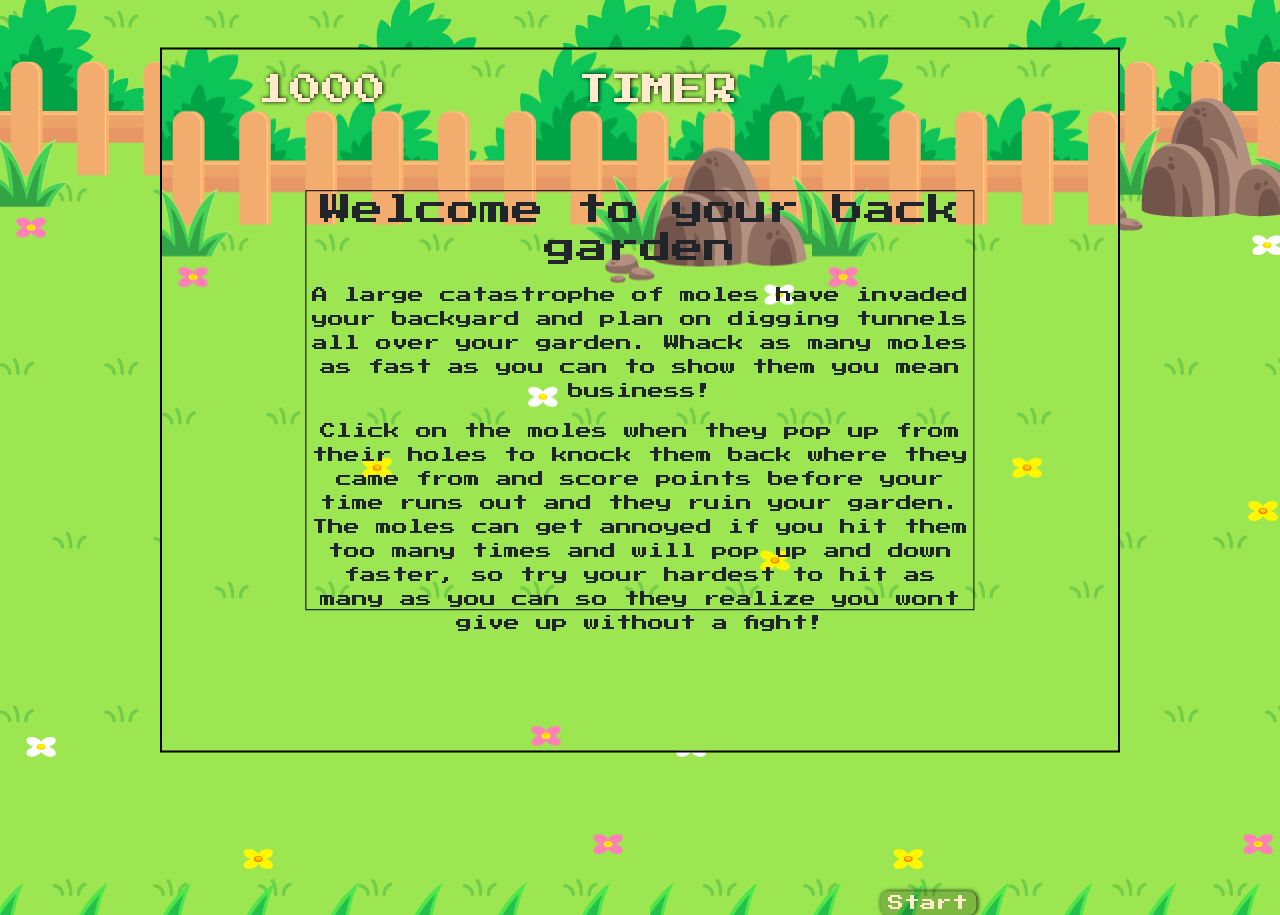
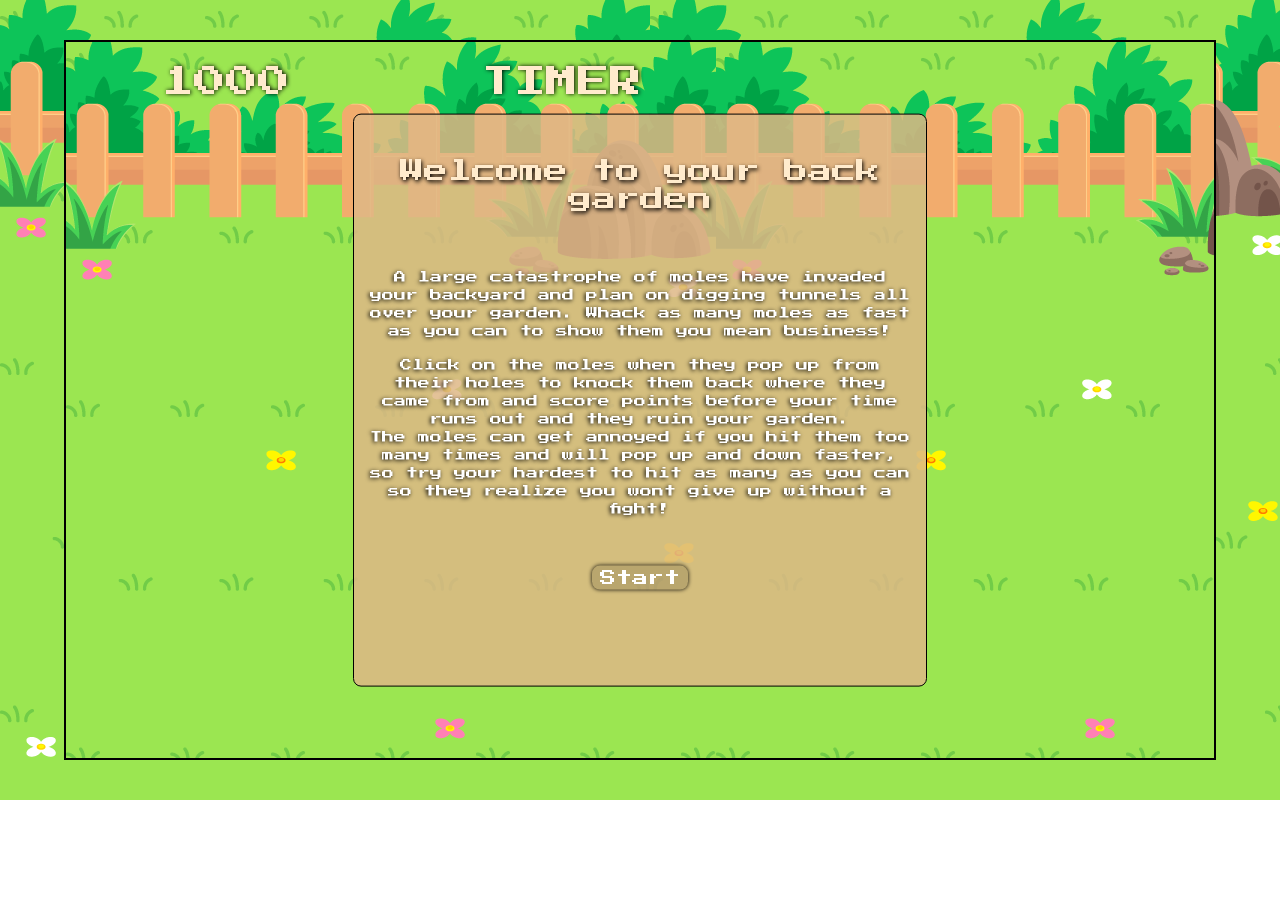
Before and after one commit to bozy15/ms2-whacka-mole, a plain HTML site: page index.html in a window 1280 px wide. After the commit the page ends 800 px from the top, so only its background shows below. Drawn offline with nearby package versions, Linux system fonts and the light colour scheme.

Commit message:
Add a class to the .game-card-info to hide the section

```diff
--- a/assets/css/style.css
+++ b/assets/css/style.css
@@ -17,11 +17,15 @@ body {
   background-image: url(../images/background-img.png);
 }
 
+br {
+    margin-bottom: 1rem;
+}
+
 /* Uses absolute positioning to center the container */
 .wrapper {
   font-family: "Press Start 2P", Arial, Helvetica, sans-serif;
-  width: 960px;
-  height: 705px;
+  width: 90%;
+  height: 90%;
   border: 2px solid black;
   position: absolute;
   top: 50%;
@@ -53,26 +57,43 @@ header {
 
 /* Start game card */
 .game-card-info {
+  width: 50%;
+  height: 80%;
   border: 1px solid black;
-  width: 70%;
-  height: 60%;
+  border-radius: 0.5rem;
+  padding: 0.75rem;
+  background-color: rgba(222, 184, 135, 0.85);
   position: absolute; /* Absolute positiong used to center card inside wrapper */
   top: inherit;
   left: inherit;
   transform: inherit;
 }
 
+.game-card-heading {
+  font-size: 1.5rem;
+  color: blanchedalmond;
+  text-shadow: 1px 2px 4px black;
+  padding: 1.85rem 0px;
+}
+.game-story,
+.game-instructions {
+  font-size: 0.75rem;
+  color: white;
+  text-shadow: -1px 1px 4px black;
+}
+
+.button-container {
+    margin-top: 3rem;
+}
+
 .start-button {
-    color: blanchedalmond;
+  color: white;
   font-family: inherit;
   padding: 0 0.5em;
-    position: relative;
-    top: 15rem;
-    left: 18rem;
-    background-color: rgba(0, 0, 0, 0.2);
+  background-color: rgba(0, 0, 0, 0.13);
   border: none;
   border-radius: 0.5rem;
-    box-shadow: 1px 0px 4px black;
+  box-shadow: 0px 0px 4px black;
 }
 /* Styles the start button when the mouse hovers over */
 .start-button:hover {
@@ -86,3 +107,8 @@ header {
   border: 1px solid gray;
   text-shadow: 0px 0px 0px grey;
 }
+/* Hides the game card when the start button is clicked */
+section.game-card-hide {
+    visibility: hidden;
+    z-index: 0;
+}
```
Lines whose indentation alone changed are shown as unchanged.
